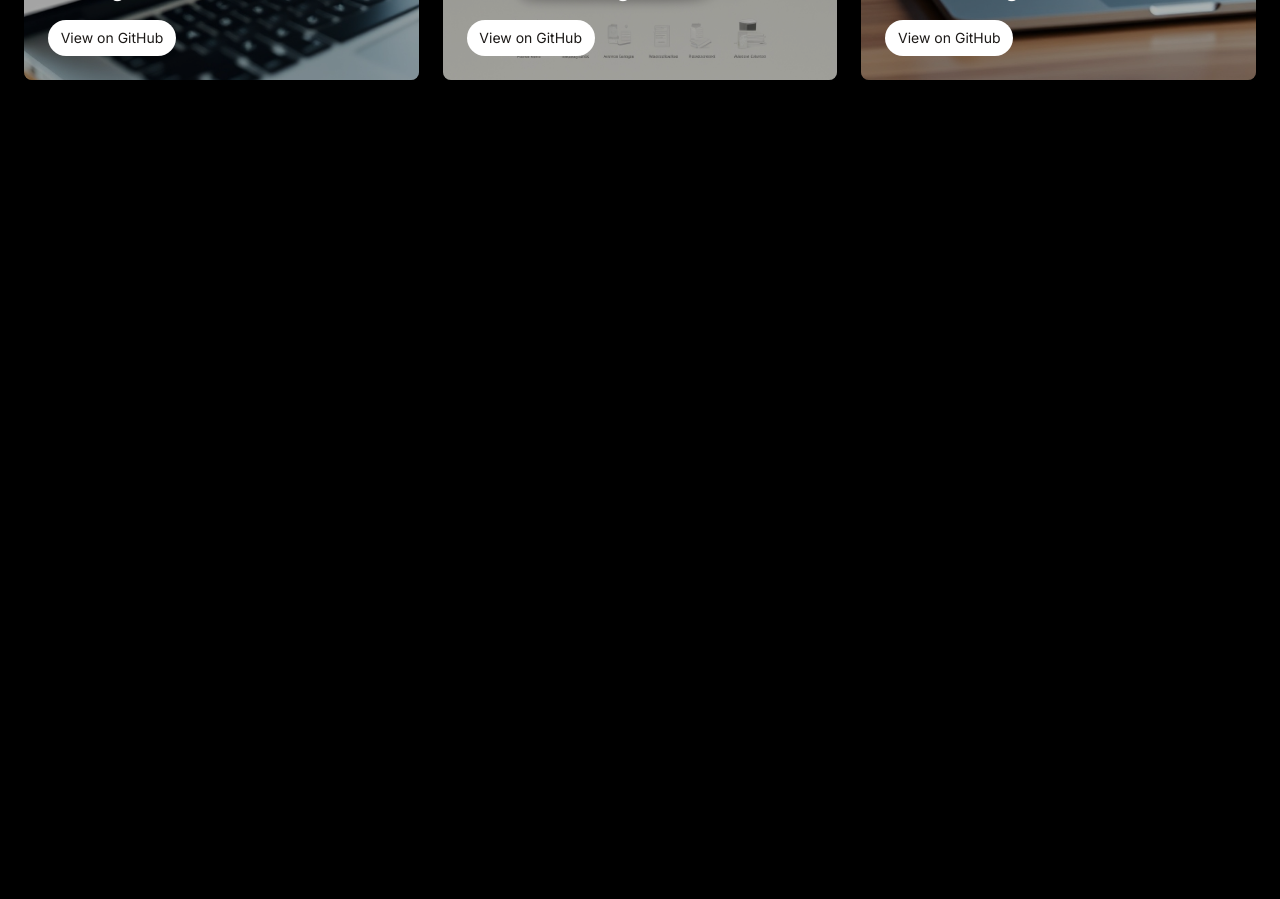
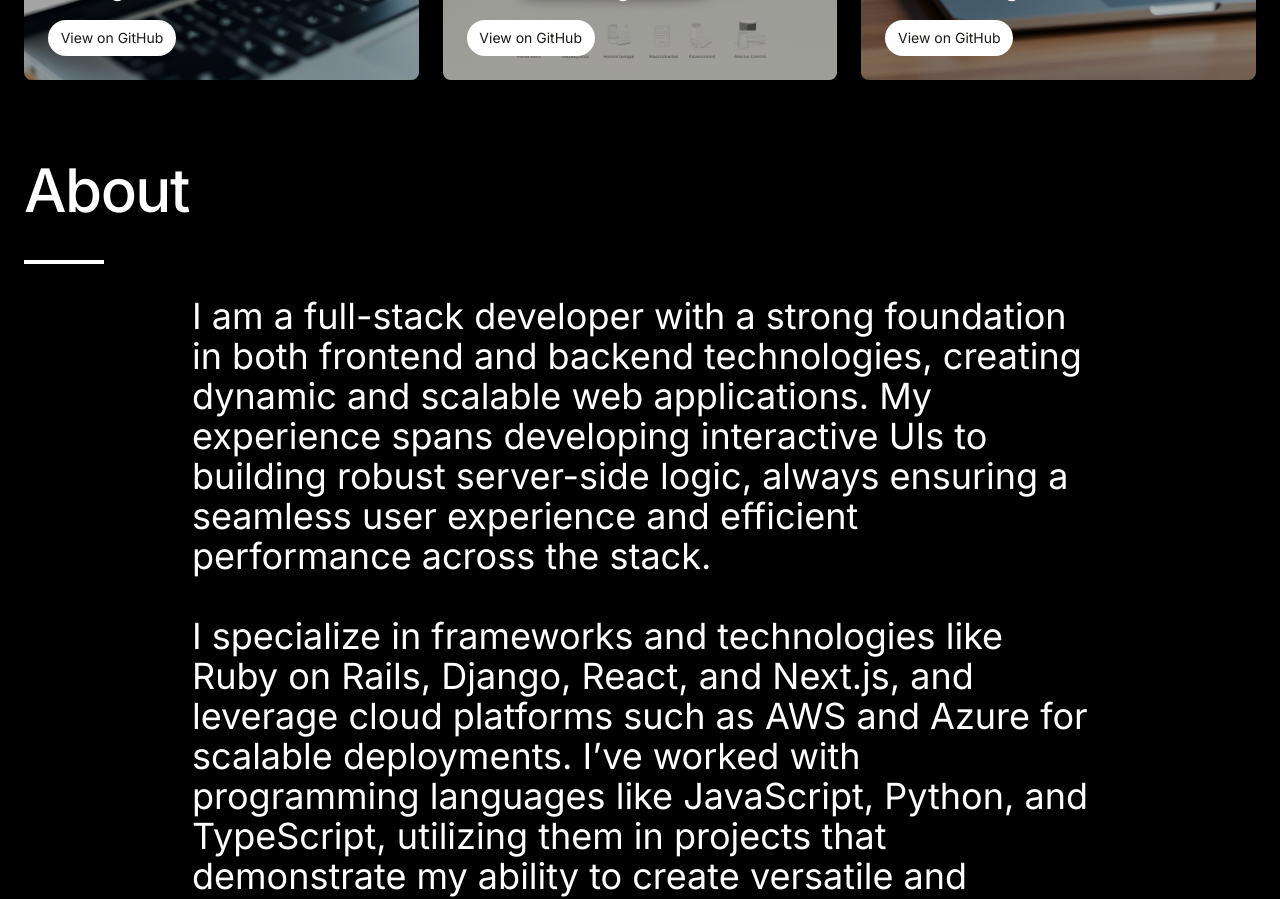
Before and after one commit to patil-swap/swapnil-web-portfolio, a React (Vite) app: page / in a window 1280 px wide. Shown: the part 1880-2779 px from the top of the page. Before the commit the page ends 2000 px from the top, so only its background shows below. Built offline with nearby package versions, Linux system fonts and the light colour scheme.

Commit message:
Adds about-me section

```diff
--- a/src/App.jsx
+++ b/src/App.jsx
@@ -1,3 +1,4 @@
+import About from "./components/About";
 import BlurBackground from "./components/BlurBackground";
 import Hero from "./components/Hero";
 import Navbar from "./components/Navbar";
@@ -12,6 +13,7 @@ function App() {
         <Navbar />
         <Hero />
         <Projects />
+        <About />
       </main>
     </>
   );
--- /dev/null
+++ b/src/components/About.jsx
@@ -0,0 +1,37 @@
+import { motion } from "framer-motion";
+import { ABOUT_CONTENT } from "../constants";
+
+const About = () => {
+  const textVariants = {
+    hidden: { opacity: 0, y: 50 },
+    visible: {
+      opacity: 1,
+      y: 0,
+      transition: { duration: 0.6, ease: "easeOut" }
+    }
+  };
+  return (
+    <section className="px-6 py-10" id="about">
+      <h1 className="text-4xl md:text-6xl font-medium tracking-tight mb-10">
+        About
+      </h1>
+      <div className="h-1 w-20 mb-8 bg-white"></div>
+      <div className="max-w-4xl mx-auto">
+        {ABOUT_CONTENT.paragraphs.map((paragraph, index) => (
+          <motion.p
+            key={index}
+            className="text-xl md:text-2xl lg:text-4xl mb-10 leading-relaxed"
+            initial="hidden"
+            whileInView="visible"
+            viewport={{ once: true, amount: 0.5 }}
+            variants={textVariants}
+          >
+            {paragraph}
+          </motion.p>
+        ))}
+      </div>
+    </section>
+  );
+};
+
+export default About;
--- a/src/constants/index.js
+++ b/src/constants/index.js
@@ -77,8 +77,8 @@ export const PROJECTS = [
 
 export const ABOUT_CONTENT = {
   paragraphs: [
-    "I am a dedicated frontend developer with a passion for building modern web applications that are both functional and aesthetically pleasing. Over the years, I have worked on numerous projects ranging from single-page applications to complex multi-tiered systems, always ensuring high performance and seamless user experiences.",
-    "I specialize in using technologies like React, Next.js, and Tailwind CSS to create responsive and scalable interfaces. My focus is on writing clean, maintainable code while collaborating with cross-functional teams to deliver projects that meet both business goals and user needs. I thrive in environments that challenge me to continuously learn and grow."
+    "I am a full-stack developer with a strong foundation in both frontend and backend technologies, creating dynamic and scalable web applications. My experience spans developing interactive UIs to building robust server-side logic, always ensuring a seamless user experience and efficient performance across the stack.",
+    "I specialize in frameworks and technologies like Ruby on Rails, Django, React, and Next.js, and leverage cloud platforms such as AWS and Azure for scalable deployments. I’ve worked with programming languages like JavaScript, Python, and TypeScript, utilizing them in projects that demonstrate my ability to create versatile and efficient solutions. Passionate about problem-solving, I focus on writing clean, modular code while collaborating with teams to create user-centric solutions that exceed expectations. I’m always seeking new challenges to further enhance my skills and contribute to innovative projects."
   ]
 };
 
```
